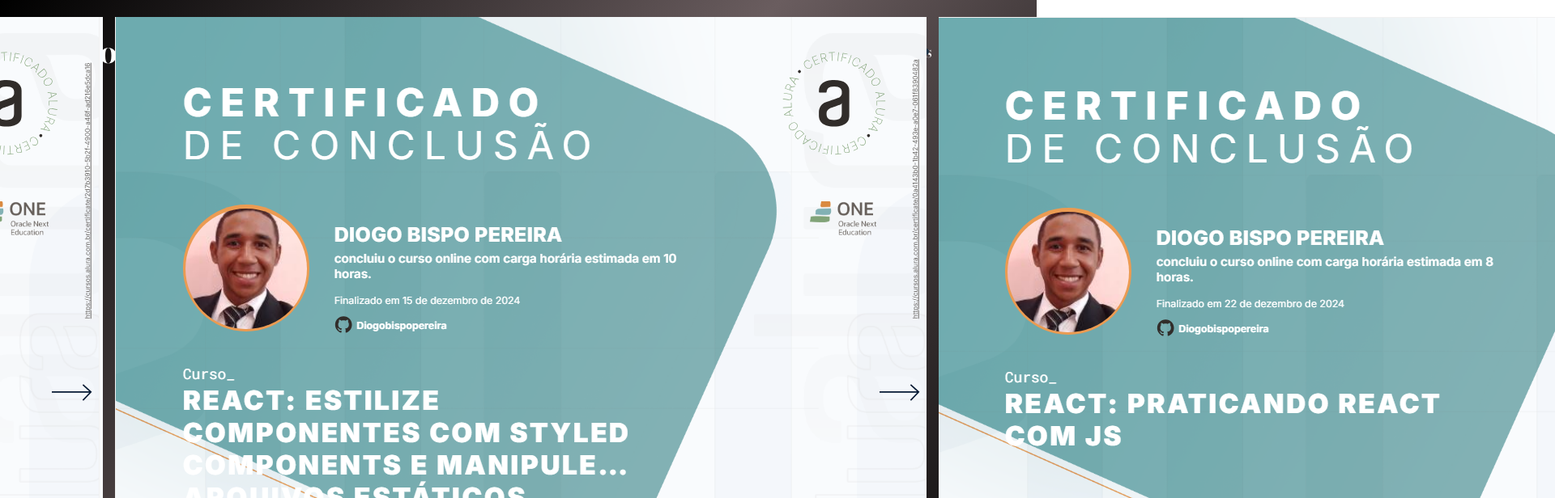
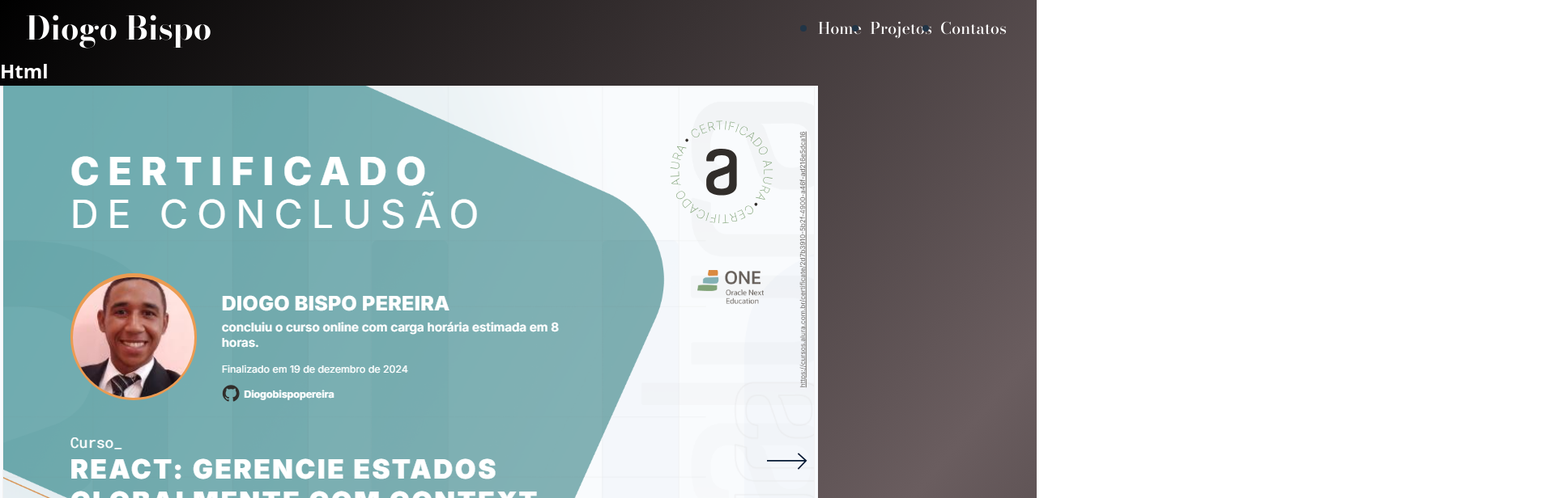
Before and after one commit to Diogobispopereira/PORTIFOLIO-ORIGINAL, a React (Vite) app: page /html in a window 1280 px wide. Shown: the top 616 px of the page at 81% size, 1920 px wide, since content can reach past the window. Built offline with nearby package versions, Linux system fonts and the light colour scheme.

Commit message:
contruir a pag cursoReutilizado

```diff
--- a/src/App.jsx
+++ b/src/App.jsx
@@ -8,6 +8,7 @@
 import { PaginaInicial } from './componentes-links/Paginas/PaginaInicial/paginaInicial'
 import { Rodape } from './componentes-links/Rodape/Rodape'
 import { React } from './Componentes/React'
+import { Html } from './Componentes/Html'
 
 function App() {
 
@@ -20,7 +21,7 @@
         <Route path='/projetos' element={<Projetos/>} />
         <Route path='/contatos' element={<Contato/>} />
         <Route path='/react' element={<React/>} />
-        <Route path='/html' element={<React/>} />
+        <Route path='/html' element={<Html/>} />
       </Routes>
       <Rodape/>
     </BrowserRouter>
--- /dev/null
+++ b/src/Componentes/CursoReutilizado/index.jsx
@@ -0,0 +1,28 @@
+import style from "./cursoReutilizado.module.css"
+
+function CursoReutilizado({ nome, imagem }) {
+  return (
+    <article className={style.curso}>
+      <h2>{nome}</h2>
+      <section className={style.curso__container}>
+        {imagem.map((item) => (
+          <div key={item.id}>
+            <img src={item.img} alt={`Curso de ${nome}`} />
+          </div>
+        ))}
+      </section>
+      <p>
+        Você pode acessar o{" "}
+        <a
+          href="https://www.linkedin.com/in/diogo-bispo-desenvolvedor-front-end/details/certifications/"
+          target="_blank"
+          rel="noopener noreferrer"
+        >
+          <strong>LinkedIn</strong>
+        </a>
+      </p>
+    </article>
+  )
+}
+
+export default CursoReutilizado
--- a/src/Componentes/Html/index.jsx
+++ b/src/Componentes/Html/index.jsx
@@ -0,0 +1,30 @@
+
+import { useState } from "react";
+import CursoReutilizado from "../CursoReutilizado";
+
+export function Html (){
+    const [imgReact] = useState([
+        {
+            img: "./react/gerenciando estado react.png",
+            id: 1
+        },
+        {
+            img: "./react/react estilize com styled.png"
+            , id: 2
+        },
+        {
+            img: "./react/react com js.png",
+            id: 3
+        },
+    ]);
+
+    return(
+    <div>
+      < CursoReutilizado
+      nome="Html"
+      imagem= {imgReact}
+
+      />
+    </div>
+    )
+}
--- a/src/componentes-links/Paginas/Home/index.jsx
+++ b/src/componentes-links/Paginas/Home/index.jsx
@@ -9,7 +9,8 @@
     const [home] = useState([
         {
             id: 1,
-            linguagem: "HTML"
+            linguagem: "HTML",
+            link:"/Html"
         },
         {
             id: 2,
```
Also changed, not shown: src/Componentes/CursoReutilizado/cursoReutilizado.module.css (added).
